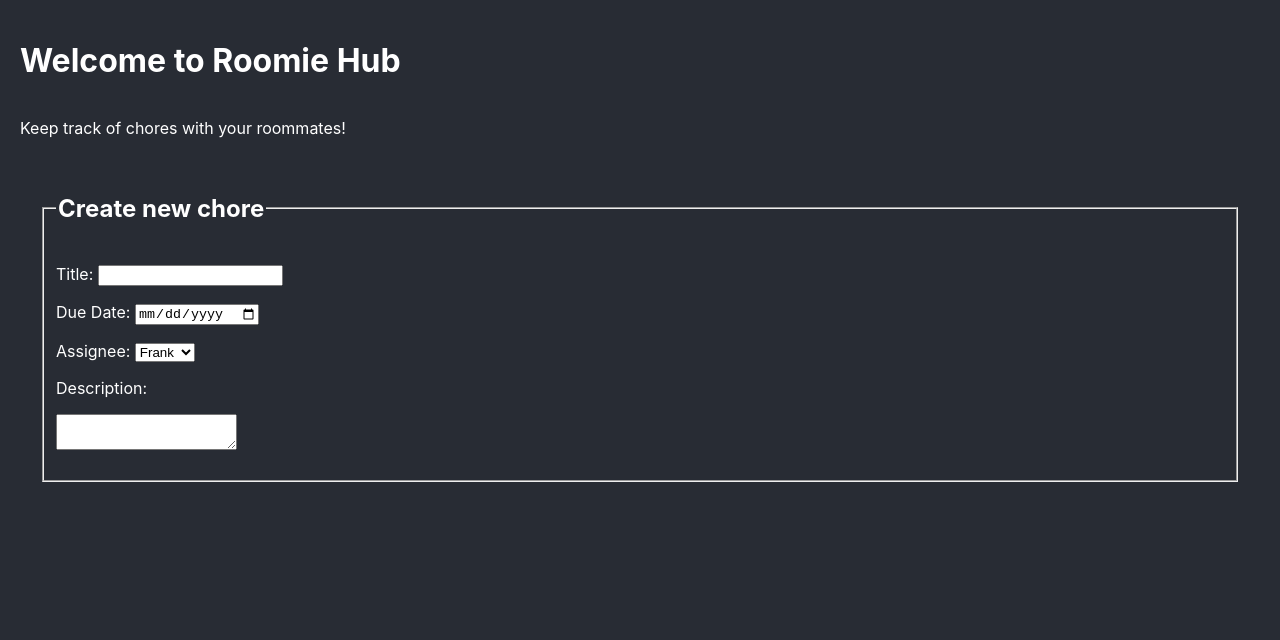
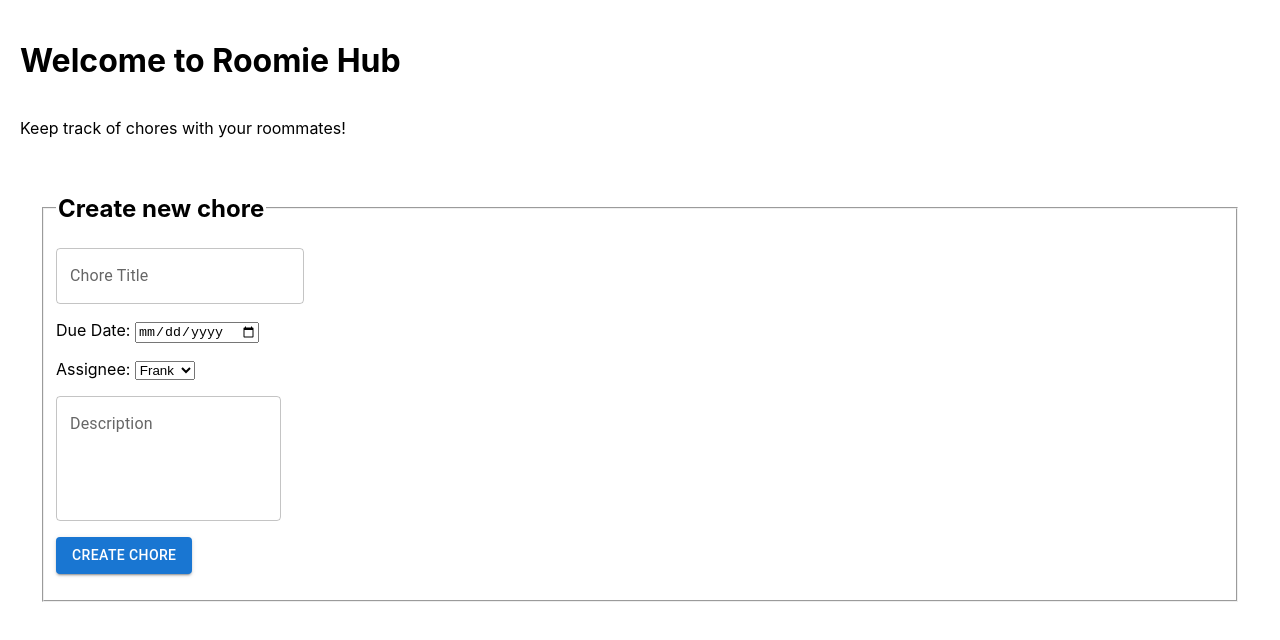
Before and after one commit to fraander/roomiehub, a React (Create React App) app in the folder roomie-hub/: page / in a window 1280 px wide. Shown: the top 640 px of the page. Built offline with nearby package versions, Linux system fonts and the light colour scheme.

Commit message:
started preview backend to work from. added MUI components NewChoreModal

```diff
--- a/roomie-hub/package.json
+++ b/roomie-hub/package.json
@@ -3,6 +3,10 @@
   "version": "0.1.0",
   "private": true,
   "dependencies": {
+    "@emotion/react": "^11.8.1",
+    "@emotion/styled": "^11.8.1",
+    "@fontsource/roboto": "^4.5.3",
+    "@mui/material": "^5.4.3",
     "@testing-library/jest-dom": "^5.16.2",
     "@testing-library/react": "^12.1.3",
     "@testing-library/user-event": "^13.5.0",
--- a/roomie-hub/src/App.css
+++ b/roomie-hub/src/App.css
@@ -3,7 +3,7 @@
 }
 
 .App-header {
-  background-color: #282c34;
+  /* background-color: #282c34; */
   min-height: 100vh;
   display: flex;
   flex-direction: column;
@@ -11,7 +11,7 @@
   /* justify-content: center; */
   /* font-size: calc(10px + 2vmin); */
   padding: 20px;
-  color: white;
+  /* color: white; */
 }
 
 @keyframes App-logo-spin {
--- a/roomie-hub/src/App.js
+++ b/roomie-hub/src/App.js
@@ -1,31 +1,56 @@
+import * as React from 'react';
 import './App.css';
 
+import Button from '@mui/material/Button';
+import TextField from '@mui/material/TextField';
+
+const preview_model = {
+  users: {
+    user_f: "Frank",
+    user_t: "Theo",
+    user_v: "Venna"
+  },
+  chores: {
+    chore_1: {
+      title: "Take out trash",
+      // assignee: user_f,
+      description: "Bag is full. Once trash is taken out the bag also needs replacing."
+    }
+  }
+}
+
 const NewChoreModal = () => {
+  const roommates = ["Frank", "Veena", "Theo"] // get this list from the backend
+
   return (
-    <div style={{padding: 20}}>
+    <div style={{ padding: 20 }}>
       <fieldset>
         <legend><h2>Create new chore</h2></legend>
 
-        <p>
-          <span>Title: </span><input type="text"></input>
-        </p>
+        <TextField id="filled-basic" label="Chore Title" variant="outlined" />
 
-        <p>
+        <p> {/* Convert to MUI version */}
           <span>Due Date: </span><input type="date"></input>
         </p>
 
-        <p>
+        <p> {/* Convert to MUI version */}
           <span>Assignee: </span>
           <select>
-            <option value="frank">Frank</option>
-            <option value="veena">Veena</option>
-            <option value="theo">Theo</option>
+            {roommates.map((roommate) => (
+              <option value={roommate}>{roommate}</option>
+            ))}
           </select>
         </p>
 
+        <TextField // need to make width flexible
+          id="outlined-multiline-static"
+          label="Description"
+          multiline
+          rows={4}
+          defaultValue=""
+        />
         <p>
-          <p>Description: </p>
-          <textarea name="description"></textarea>
+          <Button variant="contained">Create Chore</Button>
         </p>
 
       </fieldset>
```
Also changed, not shown: 1 other file (tests, documents, lock files or other folders).
